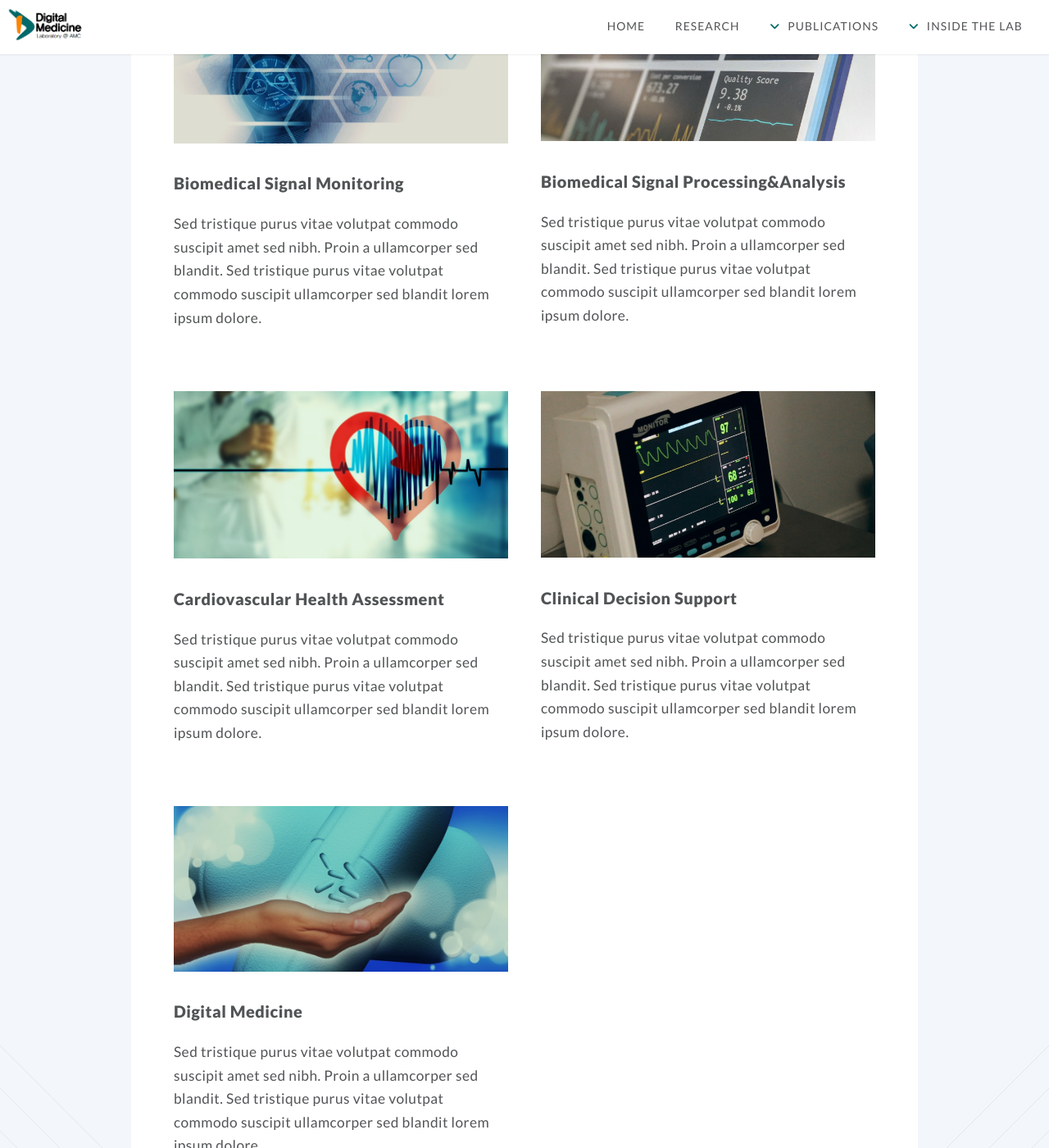
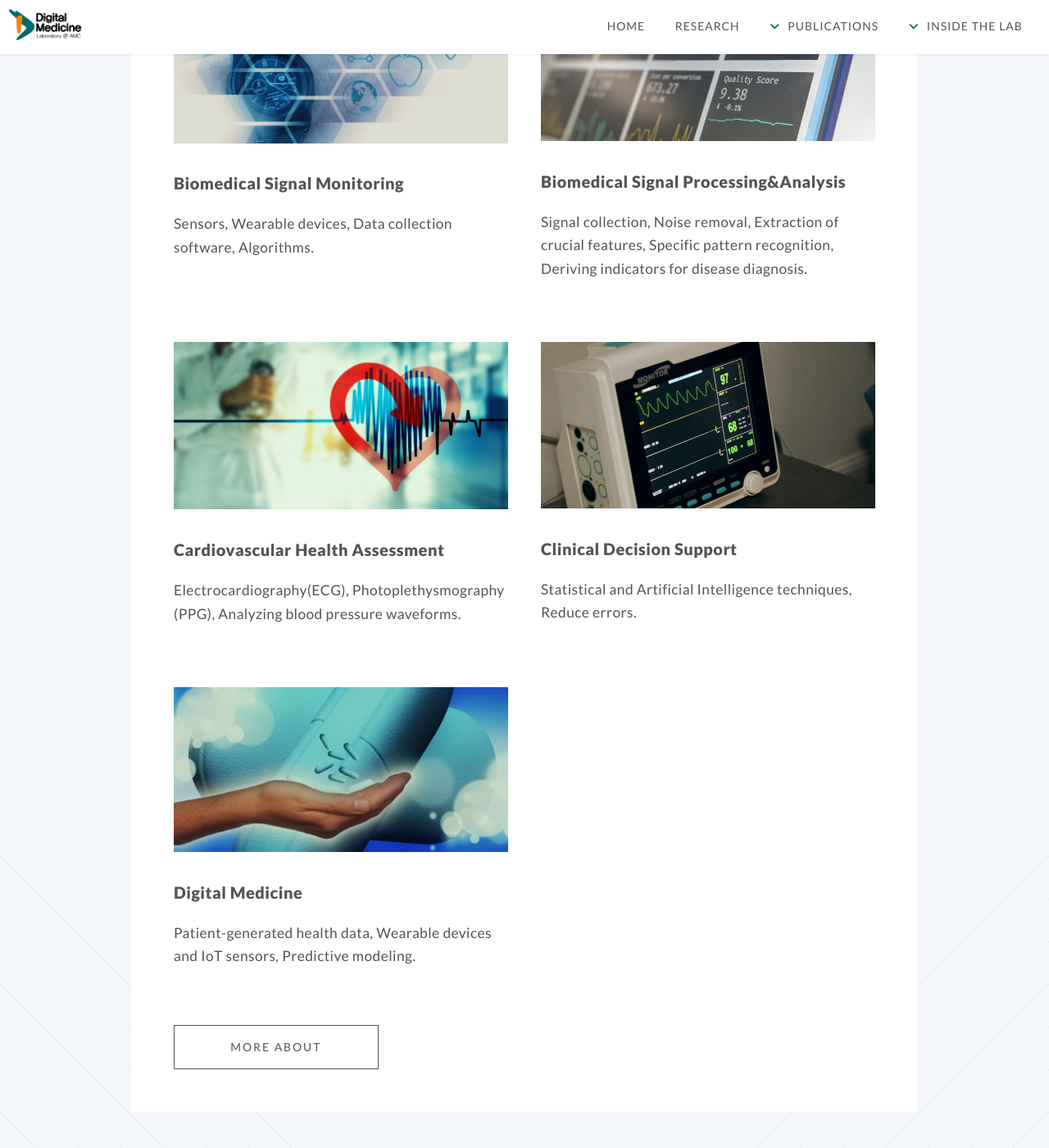
Before and after one commit to ydon1111/ydon1111.github.io, a Jekyll site: the page built from index.html, in a window 1280 px wide and 1400 px high, scrolled down 2685 px. Shown: the whole window at 82% size. Built offline with Jekyll 4.4.1, drawn with Linux system fonts in a browser that asks for light colours; nearby versions of some CDN libraries.

Commit message:
Home : research topics 설명글 추가(keywords)

```diff
--- a/_config.yml
+++ b/_config.yml
@@ -5,7 +5,7 @@ description: 서울아산병원 디지털의학연구실 testSite
 
 url: "https://ydon1111.github.io"
 baseurl: ""
-teaser: "images//logo//logo1.png"
+teaser: "images/logo/logo1.png"
 
 
 
--- a/index.html
+++ b/index.html
@@ -162,9 +162,7 @@ layout: landing-page
 						<h3>Biomedical Signal Monitoring
 						</h3>
 					</header>
-					<p>Sed tristique purus vitae volutpat commodo suscipit amet sed nibh. Proin a ullamcorper sed
-						blandit. Sed tristique purus vitae volutpat commodo suscipit ullamcorper sed blandit lorem ipsum
-						dolore.</p>
+					<p>Sensors, Wearable devices, Data collection software, Algorithms.</p>
 				</section>
 
 			</div>
@@ -177,9 +175,8 @@ layout: landing-page
 						<h3>Biomedical Signal Processing&Analysis
 						</h3>
 					</header>
-					<p>Sed tristique purus vitae volutpat commodo suscipit amet sed nibh. Proin a ullamcorper sed
-						blandit. Sed tristique purus vitae volutpat commodo suscipit ullamcorper sed blandit lorem ipsum
-						dolore.</p>
+					<p>Signal collection, Noise removal, Extraction of crucial features,
+						Specific pattern recognition, Deriving indicators for disease diagnosis.</p>
 				</section>
 
 			</div>
@@ -194,9 +191,9 @@ layout: landing-page
 						<h3>Cardiovascular Health Assessment
 						</h3>
 					</header>
-					<p>Sed tristique purus vitae volutpat commodo suscipit amet sed nibh. Proin a ullamcorper sed
-						blandit. Sed tristique purus vitae volutpat commodo suscipit ullamcorper sed blandit lorem ipsum
-						dolore.</p>
+					<p>Electrocardiography(ECG),
+						Photoplethysmography (PPG),
+						Analyzing blood pressure waveforms.</p>
 				</section>
 
 			</div>
@@ -209,9 +206,7 @@ layout: landing-page
 						<h3>Clinical Decision Support
 						</h3>
 					</header>
-					<p>Sed tristique purus vitae volutpat commodo suscipit amet sed nibh. Proin a ullamcorper sed
-						blandit. Sed tristique purus vitae volutpat commodo suscipit ullamcorper sed blandit lorem ipsum
-						dolore.</p>
+					<p>Statistical and Artificial Intelligence techniques, Reduce errors.</p>
 				</section>
 
 			</div>
@@ -226,9 +221,7 @@ layout: landing-page
 						<h3>Digital Medicine
 						</h3>
 					</header>
-					<p>Sed tristique purus vitae volutpat commodo suscipit amet sed nibh. Proin a ullamcorper sed
-						blandit. Sed tristique purus vitae volutpat commodo suscipit ullamcorper sed blandit lorem ipsum
-						dolore.</p>
+					<p>Patient-generated health data, Wearable devices and IoT sensors, Predictive modeling.</p>
 				</section>
 			</div>
 		</div>
```
